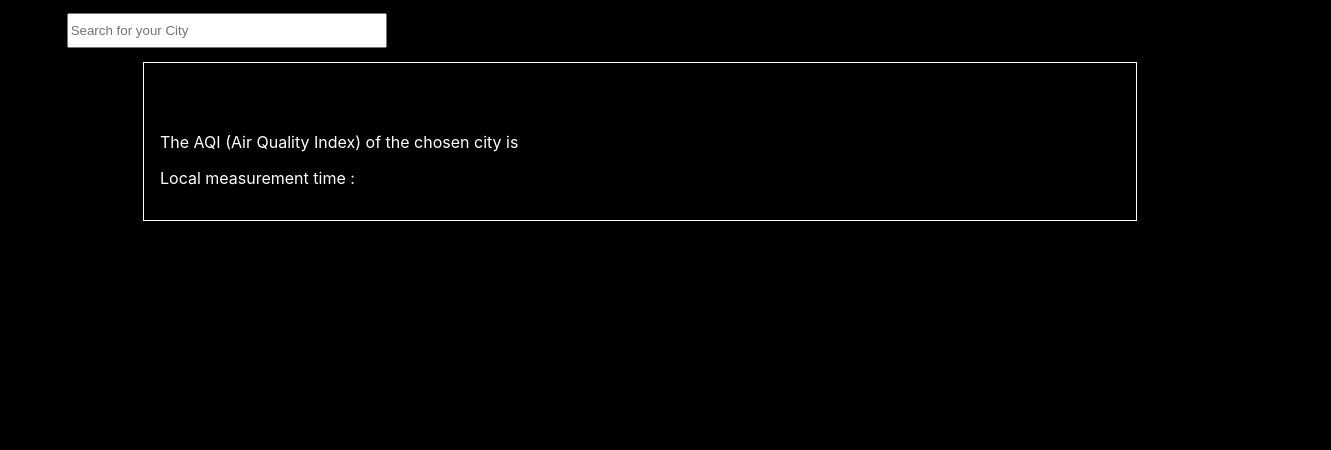
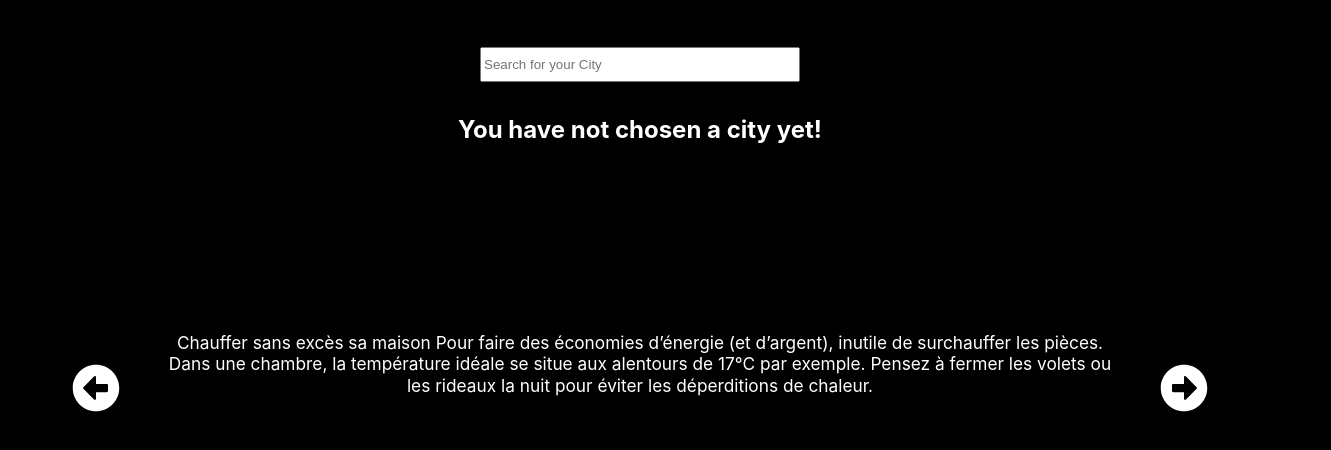
Before and after one commit to kaitolight/Hackaton, a React (Vite) app in the folder frontend/: page /search in a window 1280 px wide. Shown: the top 450 px of the page, 1331 px wide, since content can reach past the window. Built offline with nearby package versions, Linux system fonts and the light colour scheme.

Commit message:
carousel functional and working on result style

```diff
--- a/frontend/package.json
+++ b/frontend/package.json
@@ -16,6 +16,7 @@
     "prop-types": "^15.8.1",
     "react": "^17.0.2",
     "react-dom": "^17.0.2",
+    "react-icons": "^4.3.1",
     "react-router-dom": "^6.3.0",
     "template-fullstack": "file:.."
   },
--- a/frontend/src/App.css
+++ b/frontend/src/App.css
@@ -6,7 +6,8 @@ body {
   -webkit-font-smoothing: antialiased;
   -moz-osx-font-smoothing: grayscale;
   background-color: black;
-  color: white
+  color: white;
+  overflow-x: hidden;
 }
 
 code {
--- /dev/null
+++ b/frontend/src/components/ActionsSlider.jsx
@@ -0,0 +1,47 @@
+import React, { useState } from "react";
+import PropTypes from "prop-types";
+import "../styles/Slider.css";
+import { FaArrowAltCircleRight, FaArrowAltCircleLeft } from "react-icons/fa";
+import SliderData from "./SliderData";
+
+function ActionsSlider({ slides }) {
+  const [current, setCurrent] = useState(0);
+  const { length } = slides.length;
+
+  const nextSlide = () => {
+    setCurrent(current === length - 1 ? 0 : current + 1);
+  };
+
+  const prevSlide = () => {
+    setCurrent(current === 0 ? length - 1 : current - 1);
+  };
+
+  if (!Array.isArray(slides) || slides.length <= 0) {
+    return current + 1;
+  }
+
+  return (
+    <section className="slider">
+      <FaArrowAltCircleLeft className="left-arrow" onClick={prevSlide} />
+      <FaArrowAltCircleRight className="right-arrow" onClick={nextSlide} />
+      {SliderData.map((slide, index) => {
+        return (
+          <div
+            className={index === current ? "slide active" : "slide"}
+            key={SliderData.id}
+          >
+            {index === current && (
+              <div className="quote-text"> {slide.title} </div>
+            )}
+          </div>
+        );
+      })}
+    </section>
+  );
+}
+
+ActionsSlider.propTypes = {
+  slides: PropTypes.arrayOf.isRequired,
+};
+
+export default ActionsSlider;
--- a/frontend/src/components/ResultCard.jsx
+++ b/frontend/src/components/ResultCard.jsx
@@ -2,16 +2,28 @@ import PropTypes from "prop-types";
 import "../styles/ResultCard.css";
 
 export default function ResultCard({ pullResult }) {
+  if (pullResult.length === 0) {
+    return <h2 className="result-none">You have not chosen a city yet!</h2>;
+  }
+
   return (
     <div className="result-box">
-      <h1 className="result-title">
+      <h3 className="result-title">
         {pullResult.city && pullResult.city.name}
-      </h1>
+      </h3>
+      <div className="result-flex">
+        <div className="result-first">
           <p>
             The AQI (Air Quality Index) of the chosen city is{" "}
-        <span className="result-aqi">{pullResult.aqi}</span>
+            <span className="result-aqi">{pullResult.aqi}</span> and it was last
+            measured locally on the{" "}
+            <span className="result-time">
+              {pullResult.time && pullResult.time.s}
+            </span>
           </p>
           <p>Local measurement time : {pullResult.time && pullResult.time.s}</p>
+        </div>
+        <div className="result-second">
           <ul>
             <li>
               {pullResult.iaqi && pullResult.iaqi.pm25.v
@@ -50,6 +62,8 @@ export default function ResultCard({ pullResult }) {
             </li>
           </ul>
         </div>
+      </div>
+    </div>
   );
 }
 
--- /dev/null
+++ b/frontend/src/components/SliderData.jsx
@@ -0,0 +1,39 @@
+const SliderData = [
+  {
+    title:
+      "Chauffer sans excès sa maison \nPour faire des économies d’énergie (et d’argent), inutile de surchauffer les pièces. \nDans une chambre, la température idéale se situe aux alentours de 17°C par exemple. Pensez à fermer les volets ou les rideaux la nuit pour éviter les déperditions de chaleur.",
+    id: 1,
+  },
+  {
+    title:
+      "Limiter l'usage de la climatisation l'été En voiture, la climatisation contribue largement à l’effet de serre en consommant beaucoup de carburant. Quand c'est possible, garez votre voiture à l'ombre ou utilisez des pare-soleil. Dans la maison, elle consomme de l’énergie tout comme le chauffage. L'été, il faut ouvrir les fenêtres tôt le matin pour faire rentrer l'air frais puis fermer les volets pour garder la fraîcheur à l'intérieur le restant de la journée.",
+    id: 2,
+  },
+  {
+    title:
+      "Utiliser les transports en commun Pour lutter contre la pollution et protéger la planète, préférez toujours les transports en commun ou le covoiturage à la voiture. Cela évite les encombrements sur la route et la pollution. Les frais de transport peuvent d’ailleurs être pris en charge à 50 % par votre employeur.",
+    id: 3,
+  },
+  {
+    title:
+      "Se mettre à la marche ou au vélo Pour vos courts trajets, choisissez le plus écologique des moyens de transport : vos jambes ! L’occasion de faire un peu d’exercice en pratiquant la marche ou le vélo. Les systèmes en libre-service se sont multipliés dans les grandes villes, vous offrant une alternative sans trop d'investissement. Depuis le 13 février 2016, les entreprises ont la possibilité de prendre en charge tout ou partie des frais engagés par le salarié pour ses déplacements à vélo ou à vélo à assistance électrique. Parlez-en avec votre employeur. Je privilégie la marche, le vélo, les transports en commun ou le covoiturage.  En ville, la voiture est souvent utilisée pour des trajets très courts : 30 % des déplacements font moins d’un kilomètre et 60% font entre un et trois kilomètres.Les voitures sont souvent occupées par un seul individu : c’est le cas pour plus de 90% des déplacements lors d'un jour ouvré moyen, quelle que soit la zone géographique.Limiter l’usage de la voiture, c’est aussi meilleur pour la santé : un enfant n’est jamais plus exposé à la pollution de l’air que lorsqu’il est dans la voiture.",
+    id: 4,
+  },
+  {
+    title:
+      "Pour les longs voyages, préférer le train à l'avion Le train est de loin le mode de transport le moins polluant. Pour protéger notre environnement, il est conseillé de le privilégier aux autres modes de transport pour les trajets longs.",
+    id: 5,
+  },
+  {
+    title:
+      "Préférer les produits locaux et bio Les produits locaux réduisent l’impact écologique du transport des marchandises. En outre, si vous les préférez bio, ils garantissent un mode de production plus respectueux de l’environnement, sans pesticides, herbicides, insecticides, fongicides, ou engrais chimiques. Contrairement à ce que l’on pense souvent, nos fraises n’arrivent pas toutes seules dans les rayons du supermarché. Par conséquent, plus elles viennent de loin et plus leur consommation induit des émissions de Gaz à Effets de Serre (GES) élevées, émissions liées au transport. Pour remédier à cette situation, il est donc préférable de favoriser les circuits courts, les produits de saison et les aliments cultivés à proximité",
+    id: 6,
+  },
+  {
+    title:
+      "J’aère mon habitation en dehors des heures de pointe La pollution de l’air intérieur est également problématique. Il est donc indispensable d’aérer régulièrement son lieu de vie. Pour autant, il est préférable d’éviter d’ouvrir la fenêtre aux heures où le trafic est le plus important.",
+    id: 7,
+  },
+];
+
+export default SliderData;
--- a/frontend/src/pages/Search.jsx
+++ b/frontend/src/pages/Search.jsx
@@ -1,4 +1,6 @@
 import { useState } from "react";
+import ActionsSlider from "../components/ActionsSlider";
+import SliderData from "../components/SliderData";
 
 import ResultCard from "../components/ResultCard";
 import SearchBar from "../components/SearchBar";
@@ -10,6 +12,7 @@ function Search() {
     <div>
       <SearchBar setPullResult={setPullResult} />
       <ResultCard pullResult={pullResult} />
+      <ActionsSlider slides={SliderData} />
     </div>
   );
 }
--- a/frontend/src/styles/ResultCard.css
+++ b/frontend/src/styles/ResultCard.css
@@ -15,6 +15,21 @@ ul {
     list-style: none;
 }
 
-.result-aqi {
+.result-aqi, .result-time {
     font-weight: bold;
 }
+
+.result-none {
+    text-align: center;
+}
+
+.result-flex {
+    display: flex;
+    justify-content: space-around;
+}
+
+.result-first, .result-second {
+    width: 45%;
+    border: 1px solid white;
+    padding: 1rem;
+}
--- a/frontend/src/styles/SearchBar.css
+++ b/frontend/src/styles/SearchBar.css
@@ -1,7 +1,11 @@
 input {
-    margin-left: 5em;
-    margin-top: 1em;
+    margin-top: 3.5em;
     margin-bottom: 1em;
     width: 25%;
     height: 35px;
 }
+
+form {
+    display: flex;
+    justify-content: center;
+}
--- /dev/null
+++ b/frontend/src/styles/Slider.css
@@ -0,0 +1,49 @@
+.slider {
+    position: relative;
+    height: 50vh;
+    display: flex;
+    justify-content: center;
+    align-items: center;
+    text-align: center;
+  }
+
+  .right-arrow {
+    position: absolute;
+    top: 50%;
+    right: 72px;
+    font-size: 3rem;
+    color: white;
+    z-index: 10;
+    cursor: pointer;
+    user-select: none;
+  }
+
+  .left-arrow {
+    position: absolute;
+    top: 50%;
+    left: 72px;
+    font-size: 3rem;
+    color: white;
+    z-index: 10;
+    cursor: pointer;
+    user-select: none;
+  }
+
+  .slide {
+    opacity: 0;
+    transition-duration: 1s ease;
+
+  }
+
+  .slide.active {
+    font-size: 1rem;
+    opacity: 1;
+    transition-duration: 1s;
+    transform: scale(1.08);
+  }
+
+  .quote-text {
+    width: 70%;
+    margin: 0 auto;
+
+  }
```
Also changed, not shown: 1 other file (tests, documents, lock files or other folders). Lines whose indentation alone changed are shown as unchanged.
